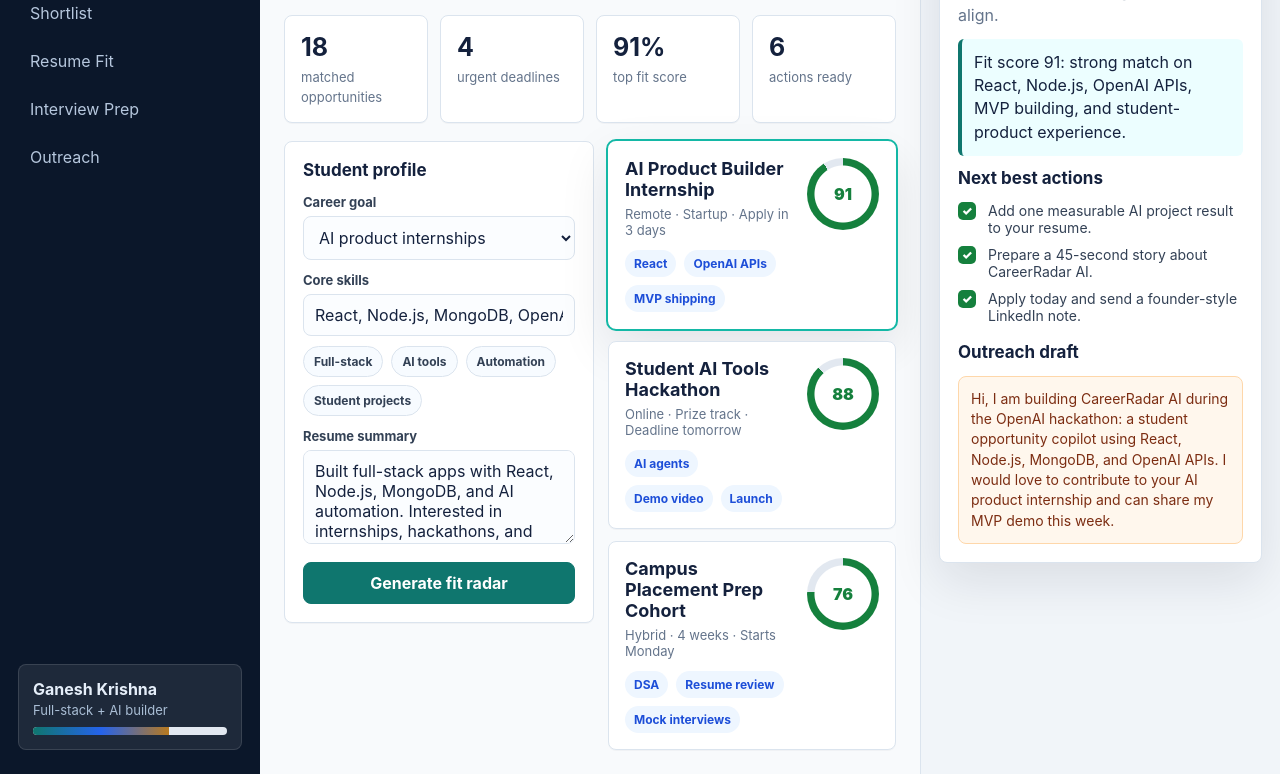
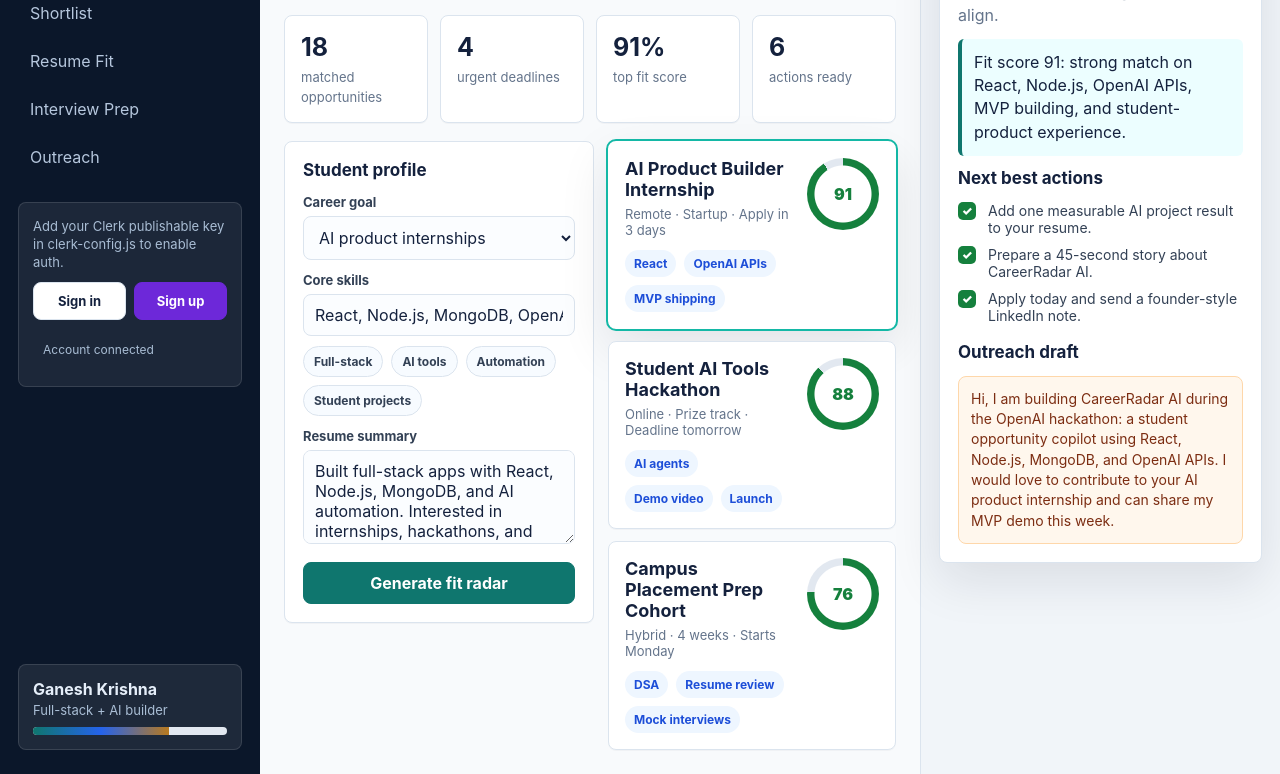
Before and after one commit to ganeshkrishnareddy/careerradar-ai, a plain HTML site: page index.html in a window 1280 px wide. Shown: the part 142-916 px from the top of the page. Drawn offline with Linux system fonts and the light colour scheme.

Commit message:
Add Clerk-ready authentication controls

```diff
--- /dev/null
+++ b/clerk-config.example.js
@@ -0,0 +1,3 @@
+// Copy this file to clerk-config.js and paste your Clerk publishable key.
+// The publishable key is safe to use in browser code. Do not put CLERK_SECRET_KEY here.
+window.CLERK_PUBLISHABLE_KEY = "pk_test_replace_me";
--- /dev/null
+++ b/clerk-config.js
@@ -0,0 +1,4 @@
+// Clerk publishable key for browser authentication.
+// Replace this placeholder with your Clerk publishable key.
+// Never put CLERK_SECRET_KEY in this file.
+window.CLERK_PUBLISHABLE_KEY = "pk_test_replace_me";
--- a/index.html
+++ b/index.html
@@ -18,6 +18,7 @@
       --coral: #e25555;
       --gold: #b7791f;
       --green: #15803d;
+      --violet: #6d28d9;
       --shadow: 0 18px 50px rgba(15, 23, 42, .10);
     }
 
@@ -99,6 +100,47 @@
     .profile-card strong { display: block; }
     .profile-card span { color: #a9bdd4; font-size: 13px; }
 
+    .auth-box {
+      display: grid;
+      gap: 10px;
+      padding: 14px;
+      background: rgba(255,255,255,.07);
+      border: 1px solid rgba(255,255,255,.12);
+      border-radius: 8px;
+    }
+
+    .auth-box p {
+      margin: 0;
+      color: #a9bdd4;
+      font-size: 13px;
+      line-height: 1.4;
+    }
+
+    .auth-actions {
+      display: grid;
+      grid-template-columns: 1fr 1fr;
+      gap: 8px;
+    }
+
+    .auth-actions .btn {
+      min-height: 38px;
+      padding: 8px 10px;
+      font-size: 13px;
+    }
+
+    .auth-user {
+      display: flex;
+      align-items: center;
+      gap: 10px;
+      min-height: 42px;
+    }
+
+    .auth-status {
+      color: #a9bdd4;
+      font-size: 12px;
+      line-height: 1.4;
+    }
+
     main {
       padding: 24px;
       min-width: 0;
@@ -147,6 +189,12 @@
       background: var(--teal);
       color: white;
       border-color: var(--teal);
+    }
+
+    .btn.violet {
+      background: var(--violet);
+      color: white;
+      border-color: var(--violet);
     }
 
     .metrics {
@@ -501,6 +549,17 @@
         <button data-view-target="prep">Interview Prep</button>
         <button data-view-target="outreach">Outreach</button>
       </nav>
+      <div class="auth-box">
+        <p id="auth-status">Sign in to save your radar, shortlist, and outreach drafts.</p>
+        <div class="auth-actions" id="signed-out-actions">
+          <button class="btn" type="button" id="sign-in-button">Sign in</button>
+          <button class="btn violet" type="button" id="sign-up-button">Sign up</button>
+        </div>
+        <div class="auth-user" id="signed-in-actions" hidden>
+          <div id="user-button"></div>
+          <span class="auth-status">Account connected</span>
+        </div>
+      </div>
       <div class="profile-card">
         <strong>Ganesh Krishna</strong>
         <span>Full-stack + AI builder</span>
@@ -717,6 +776,7 @@
     </aside>
   </div>
 
+  <script src="clerk-config.js"></script>
   <script>
     const details = [
       {
@@ -799,6 +859,62 @@
         views.forEach(view => view.classList.toggle("active", view.id === `view-${target}`));
       });
     });
+
+    const authStatus = document.getElementById("auth-status");
+    const signedOutActions = document.getElementById("signed-out-actions");
+    const signedInActions = document.getElementById("signed-in-actions");
+    const signInButton = document.getElementById("sign-in-button");
+    const signUpButton = document.getElementById("sign-up-button");
+    const userButton = document.getElementById("user-button");
+
+    function updateAuthUi(isSignedIn) {
+      signedOutActions.hidden = isSignedIn;
+      signedInActions.hidden = !isSignedIn;
+      authStatus.textContent = isSignedIn
+        ? "Signed in. Your CareerRadar workspace is ready."
+        : "Sign in to save your radar, shortlist, and outreach drafts.";
+    }
+
+    function showClerkSetupMessage() {
+      authStatus.textContent = "Add your Clerk publishable key in clerk-config.js to enable auth.";
+      signInButton.addEventListener("click", () => alert("Create clerk-config.js from clerk-config.example.js and add your Clerk publishable key."));
+      signUpButton.addEventListener("click", () => alert("Create clerk-config.js from clerk-config.example.js and add your Clerk publishable key."));
+    }
+
+    async function loadClerk() {
+      const publishableKey = window.CLERK_PUBLISHABLE_KEY;
+      if (!publishableKey || publishableKey.includes("replace_me")) {
+        showClerkSetupMessage();
+        return;
+      }
+
+      const script = document.createElement("script");
+      script.async = true;
+      script.crossOrigin = "anonymous";
+      script.setAttribute("data-clerk-publishable-key", publishableKey);
+      script.src = "https://cdn.jsdelivr.net/npm/@clerk/clerk-js@latest/dist/clerk.browser.js";
+      document.body.appendChild(script);
+
+      script.addEventListener("load", async () => {
+        await window.Clerk.load();
+        updateAuthUi(Boolean(window.Clerk.user));
+        if (window.Clerk.user) {
+          window.Clerk.mountUserButton(userButton);
+        }
+        signInButton.addEventListener("click", () => window.Clerk.openSignIn());
+        signUpButton.addEventListener("click", () => window.Clerk.openSignUp());
+        window.Clerk.addListener(({ user }) => {
+          updateAuthUi(Boolean(user));
+          if (user) window.Clerk.mountUserButton(userButton);
+        });
+      });
+
+      script.addEventListener("error", () => {
+        authStatus.textContent = "Clerk could not load. Check your network and publishable key.";
+      });
+    }
+
+    loadClerk();
   </script>
 </body>
 </html>
```
Also changed, not shown: screenshots/careerradar-auth-desktop.png (added), 2 other files.
